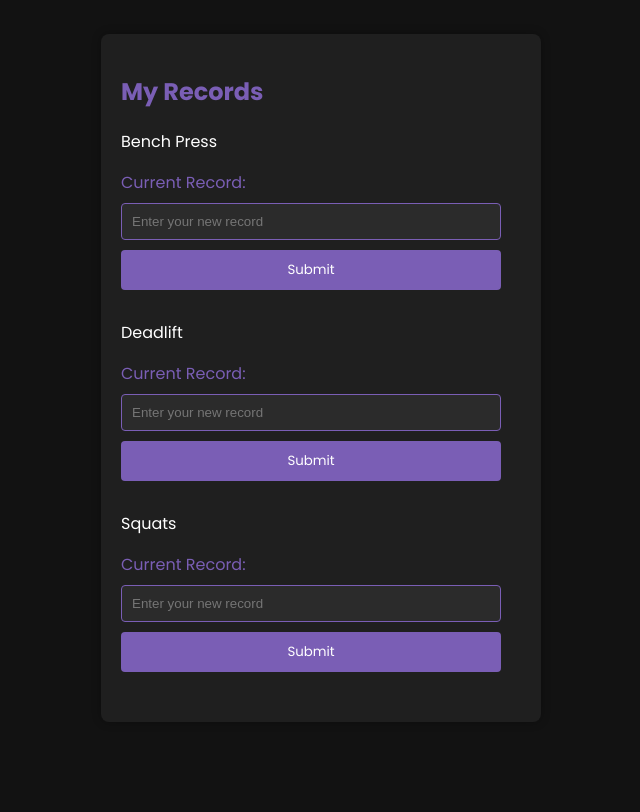
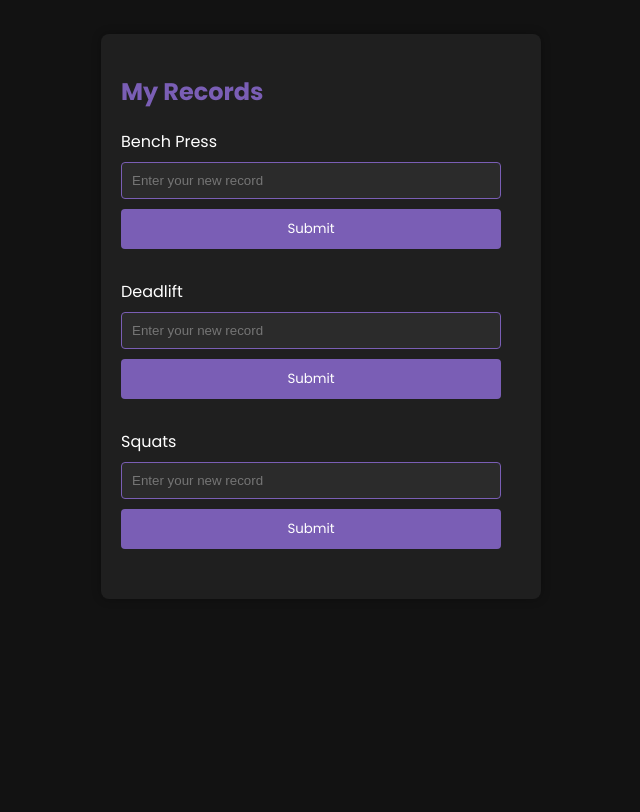
Before and after one commit to Atrolabs/We-Go-Jim, a Flask app: template app/templates/my_records.html in a window 1280 px wide. Shown: the part 56-868 px from the top of the page, without its empty margins (319-959 px from the left). After the commit the page ends 655 px from the top, so only its background shows below. Run offline with Flask 3, Linux system fonts and the light colour scheme; the template is opened without the code that fills it, so the values that code supplies are empty; parts of the project's set-up code (start-up, migrations or seed data) failed here and were passed over.

Commit message:
deleted current record from my records

```diff
--- a/app/static/css/my_records.css
+++ b/app/static/css/my_records.css
@@ -40,11 +40,6 @@
     box-sizing: border-box;
 }
 
-.current-record {
-    color: #7a5eb5;
-    margin-bottom: 8px;
-}
-
 button {
     background-color: #7a5eb5;
     color: #ffffff;
--- a/app/templates/my_records.html
+++ b/app/templates/my_records.html
@@ -13,19 +13,16 @@
     <h2>My Records {{ email }} </h2>
     <div class="form-group">
         <label for="benchPress">Bench Press</label>
-        <p class="current-record">Current Record: <!-- Add logic here to fetch the current record --></p>
         <input type="number" id="benchPress" placeholder="Enter your new record" oninput="validateInput(this)" min="0">
         <button type="button" >Submit</button>
     </div>
     <div class="form-group">
         <label for="deadlift">Deadlift</label>
-        <p class="current-record">Current Record: <!-- Add logic here to fetch the current record --></p>
         <input type="number" id="deadlift" placeholder="Enter your new record" oninput="validateInput(this)" min="0">
         <button type="button" >Submit</button>
     </div>
     <div class="form-group">
         <label for="squats">Squats</label>
-        <p class="current-record">Current Record: <!-- Add logic here to fetch the current record --></p>
         <input type="number" id="squats" placeholder="Enter your new record" oninput="validateInput(this)" min="0">
         <button type="button">Submit</button>
     </div>
```
